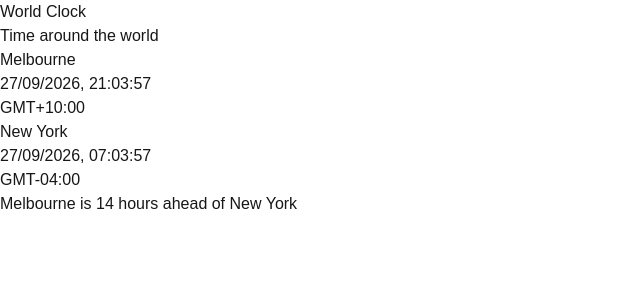
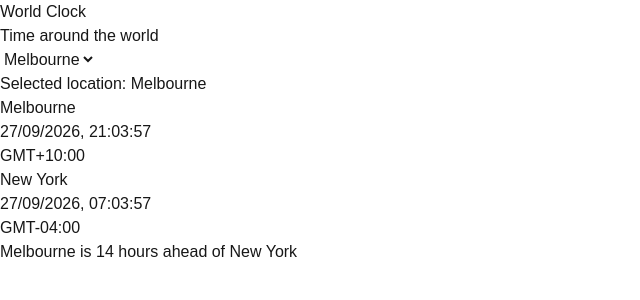
Before and after one commit to timeutility/timeflow-ai, a Next.js app: page /world-clock in a window 1280 px wide. Shown: the top 300 px of the page, without its empty margins (0-640 px from the left). Built offline with nearby package versions, Linux system fonts and the light colour scheme.

Commit message:
Add World Clock location selector

```diff
--- /dev/null
+++ b/src/app/world-clock/WorldClockExperience.tsx
@@ -0,0 +1,31 @@
+"use client";
+
+import { useState } from "react";
+import { melbourne, newYork } from "@/data/locations";
+
+const supportedLocations = [melbourne, newYork];
+
+export default function WorldClockExperience() {
+     const [selectedLocationId, setSelectedLocationId] = useState(
+    melbourne.entity_id,
+  );
+const selectedLocation = supportedLocations.find(
+  (location) => location.entity_id === selectedLocationId,
+);
+return (
+  <div>
+    <select
+      value={selectedLocationId}
+      onChange={(event) => setSelectedLocationId(event.target.value)}
+    >
+      {supportedLocations.map((location) => (
+        <option key={location.entity_id} value={location.entity_id}>
+          {location.canonical_name}
+        </option>
+      ))}
+    </select>
+
+    <p>Selected location: {selectedLocation?.canonical_name}</p>
+  </div>
+);
+}
--- a/src/app/world-clock/page.tsx
+++ b/src/app/world-clock/page.tsx
@@ -5,12 +5,15 @@ import {
 } from "@/data/timezones";
 import LiveClock from "./LiveClock";
 import TimeComparison from "./TimeComparison";
+import WorldClockExperience from "./WorldClockExperience";
 
 export default function WorldClockPage() {
   return (
     <main>
       <h1>World Clock</h1>
       <p>Time around the world</p>
+
+      <WorldClockExperience />
 
       <h2>{melbourne.canonical_name}</h2>
       <LiveClock
```
